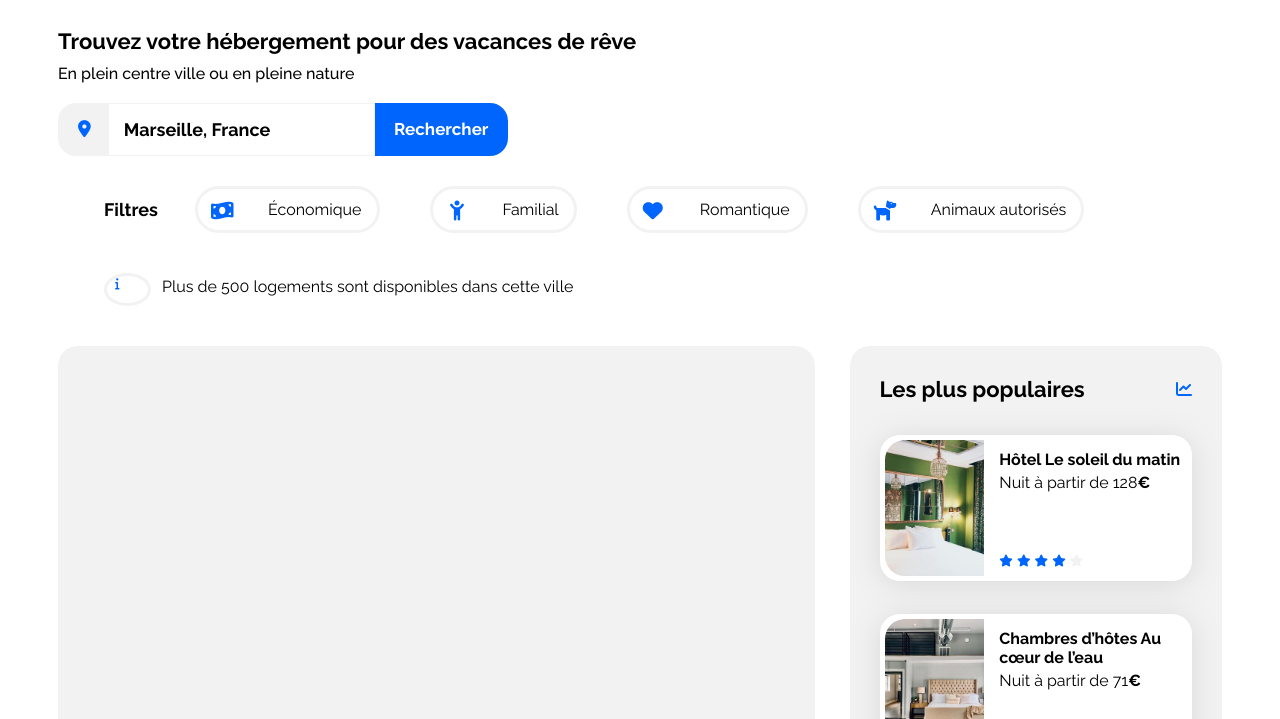
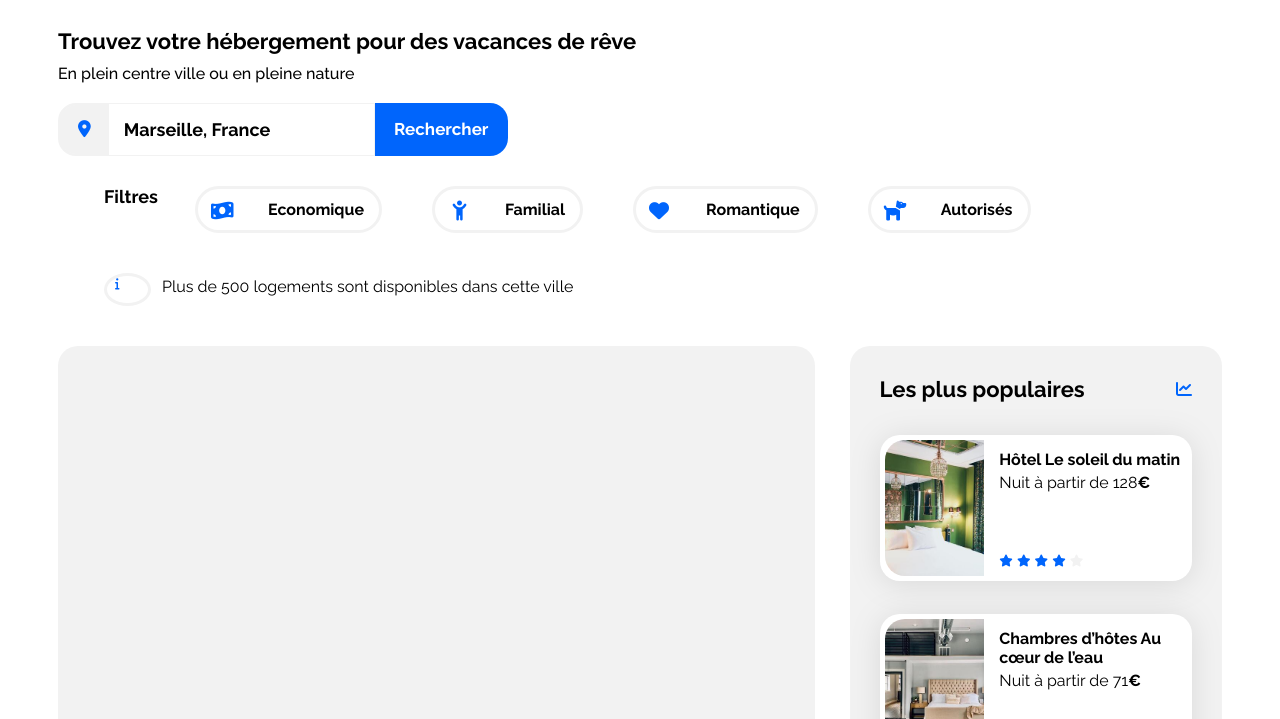
Before and after one commit to thomasvernin/Booki, a plain HTML site: page index.html in a window 1280 px wide. Shown: the part 81-800 px from the top of the page. Drawn offline with Linux system fonts and the light colour scheme.

Commit message:
Modif filtres

```diff
--- a/css/style.css
+++ b/css/style.css
@@ -86,6 +86,13 @@ header nav ul li:hover a {
 #filtres_info {
     padding-left: 46px; /* Décalage de 46 pixels à gauche */
     padding-top: 30px; /* Décalage de 30 pixels en haut */
+    font-weight: bold !important ; /* Mise en gras du texte */
+}
+
+/* Réglages pour le texte dans les outils (utilisez votre propre classe ici) */
+.texte-outil {
+    font-weight: bold; /* Mise en gras du texte */
+}
 }
 
 /* Réglages pour le titre des filtres */
@@ -117,6 +124,7 @@ header nav ul li:hover a {
     padding-right: 15px; /* Remplissage à droite */
     padding-left: 60px; /* Remplissage à gauche */
     position: relative; /* Position relative pour permettre un positionnement relatif des enfants absolus */
+    font-weight: bold !important; /* Mise en gras du texte */
 }
 
 /* Effets de survol, focus et activé pour les filtres */
--- a/index.html
+++ b/index.html
@@ -50,19 +50,19 @@
                     <div id="filtres_categories">
                         <div class="aspect_filtres">
                             <i class="fa-solid fa-money-bill-wave icone_filtres"></i>
-                            <p id="filtre_eco">&Eacute;conomique</p>
+                            <p id="filtre_eco"> <span class="texte-outil"> Economique </span></p>
                         </div>
                         <div class="aspect_filtres">
                             <i class="fa-solid fa-child-reaching icone_filtres"></i>
-                            <p id="filtre_famille">Familial</p>
+                            <p id="filtre_famille"> <span class="texte-outil"> Familial </span></p>
                         </div>
                         <div class="aspect_filtres">
                             <i class="fa-solid fa-heart icone_filtres"></i>
-                            <p id="filtre_romantique">Romantique</p>
+                            <p id="filtre_romantique"> <span class="texte-outil">Romantique </span></p>
                         </div>
                         <div class="aspect_filtres">
                             <i class="fa-solid fa-dog icone_filtres"></i>
-                            <p id="filtre_animaux">Animaux autorisés</p>
+                            <p id="filtre_animaux"> <span class="texte-outil"> Autorisés</span></p>
                         </div>
                     </div>
                 </div>
```
